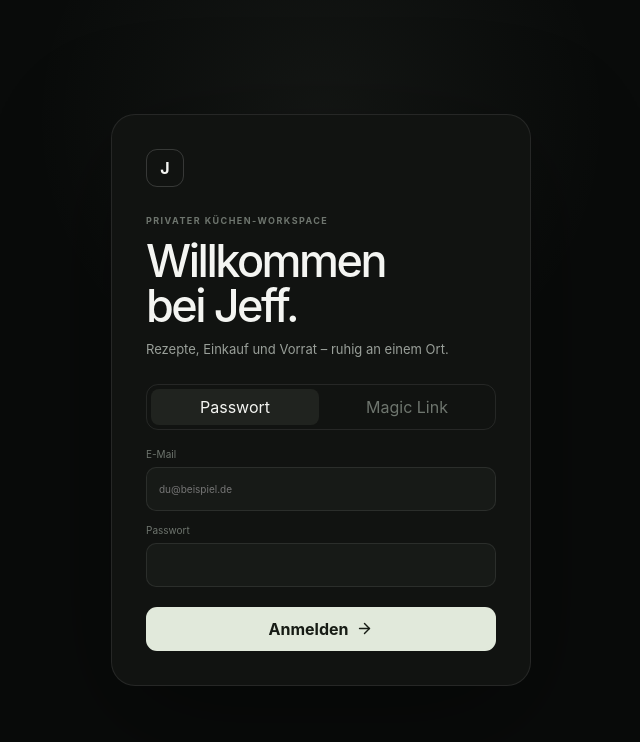
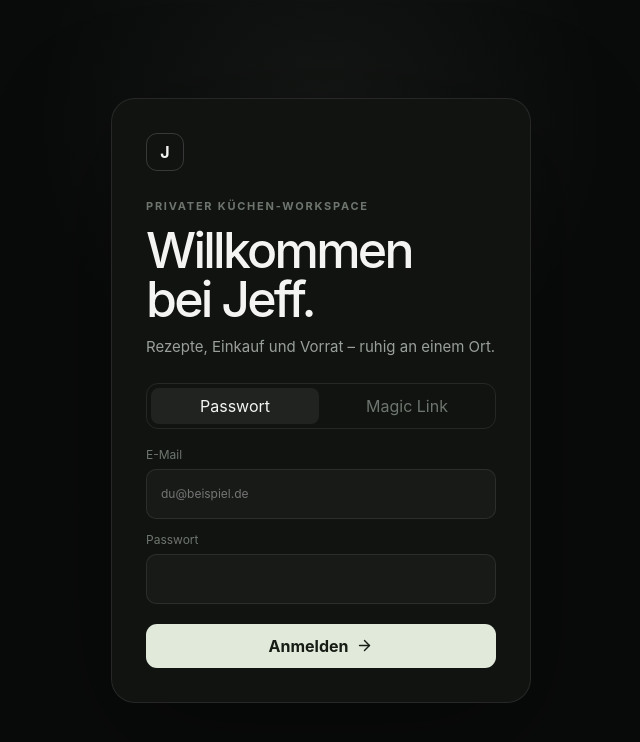
Before and after one commit to passauf-unterstrich/Jeff, a SvelteKit app: page /login in a window 1280 px wide. Shown: the top 742 px of the page, without its empty margins (319-959 px from the left). Built offline with nearby package versions, Linux system fonts and the light colour scheme; no server answers.

Commit message:
Refine Jeff visual hierarchy and controls

```diff
--- a/src/routes/app.css
+++ b/src/routes/app.css
@@ -63,6 +63,15 @@ select {
 	border: 1px solid var(--line);
 	border-radius: var(--radius-sm);
 }
+select {
+	appearance: none;
+	-webkit-appearance: none;
+	padding-right: 38px;
+	background-image: linear-gradient(45deg, transparent 50%, var(--muted) 50%), linear-gradient(135deg, var(--muted) 50%, transparent 50%);
+	background-position: calc(100% - 17px) 48%, calc(100% - 11px) 48%;
+	background-size: 6px 6px, 6px 6px;
+	background-repeat: no-repeat;
+}
 ::selection {
 	background: rgba(217, 230, 207, 0.28);
 }
--- a/src/routes/login/+page.svelte
+++ b/src/routes/login/+page.svelte
@@ -123,12 +123,12 @@
 	}
 	.eyebrow {
 		color: var(--quiet);
-		font-size: 9px;
+		font-size: 11px;
 		font-weight: 700;
 		letter-spacing: 0.16em;
 	}
 	h1 {
-		font-size: 45px;
+		font-size: 50px;
 		line-height: 0.98;
 		letter-spacing: -0.055em;
 		font-weight: 540;
@@ -136,7 +136,7 @@
 	}
 	.intro {
 		color: var(--muted);
-		font-size: 13px;
+		font-size: 15px;
 		margin: 0 0 27px;
 	}
 	.modes {
@@ -165,12 +165,12 @@
 		gap: 7px;
 		margin-top: 13px;
 		color: var(--quiet);
-		font-size: 10px;
+		font-size: 12px;
 	}
 	input {
 		width: 100%;
-		min-height: 44px;
-		padding: 0 12px;
+		min-height: 50px;
+		padding: 0 14px;
 	}
 	.submit,
 	a {
```
Also changed, not shown: src/routes/+page.svelte (+6 -5 lines).
